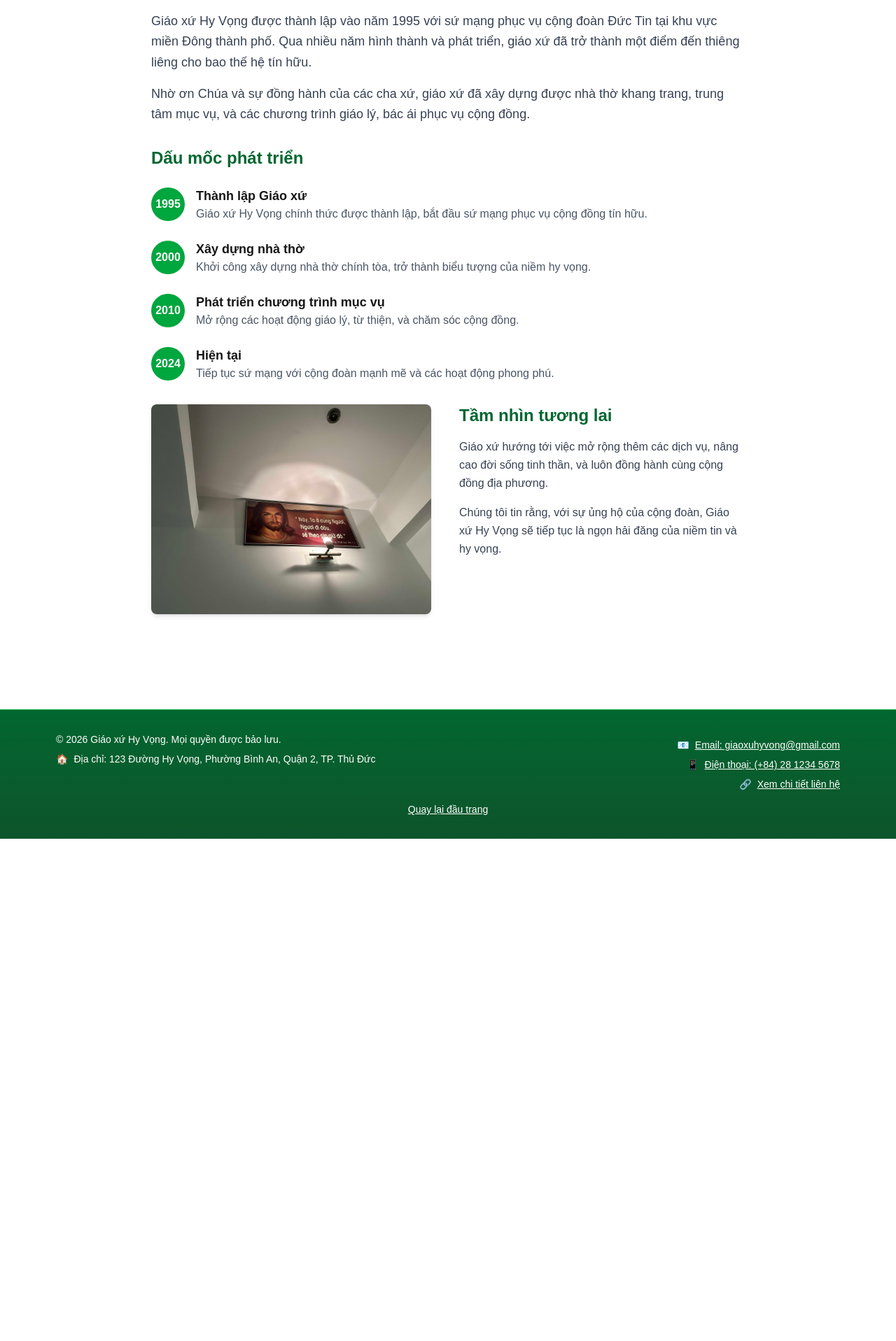
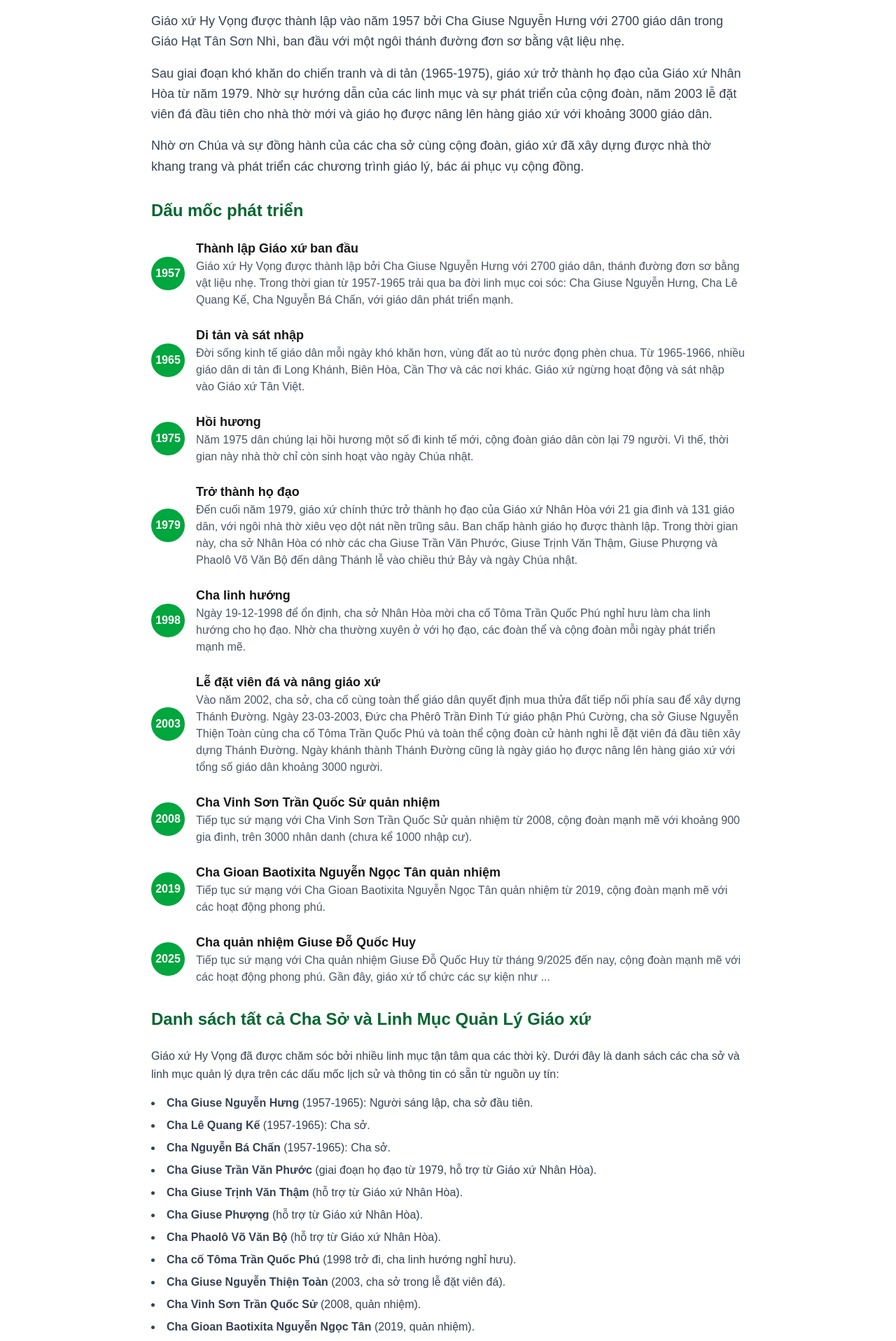
Before and after one commit to nqminhuit/church-site, a Next.js app: page /lich-su-giao-xu in a window 1280 px wide. Shown: the part 340-2257 px from the top of the page at 70% size. Before the commit the page ends 1539 px from the top, so only its background shows below. Built offline with nearby package versions, Linux system fonts and the light colour scheme.

Commit message:
use real data instead of mockup for church info

```diff
--- a/app/gio-le/page.js
+++ b/app/gio-le/page.js
@@ -13,7 +13,7 @@ export default function Page() {
         <tbody className="bg-white text-gray-800">
           <tr className="font-semibold">
             <td className="border border-gray-300 px-4 py-2">Chúa Nhật</td>
-            <td className="border border-gray-300 px-4 py-2">05:30, 07:00, 17:30</td>
+            <td className="border border-gray-300 px-4 py-2">05:30, 07:30, 17:00, 18:30</td>
             <td className="border border-gray-300 px-4 py-2">Thánh Lễ Trọng</td>
           </tr>
           <tr>
--- a/app/layout.js
+++ b/app/layout.js
@@ -26,6 +26,7 @@ export default function RootLayout({ children }) {
               <Link href="/" className="hover:underline">Trang chủ</Link>
               <Link href="/lich-su-giao-xu" className="hover:underline">Lịch sử Giáo Xứ</Link>
               <Link href="/thong-bao" className="hover:underline">Thông báo</Link>
+              <Link href="/hinh-anh" className="hover:underline">Hình ảnh</Link>
               <div className="relative group pb-2">
                 <button className="hover:underline cursor-pointer">Các hoạt động</button>
                 <div className="absolute left-0 top-full hidden group-hover:block hover:block bg-white shadow-lg rounded-md border z-50 min-w-[200px]">
@@ -58,7 +59,7 @@ export default function RootLayout({ children }) {
               <p>&copy; {new Date().getFullYear()} Giáo xứ Hy Vọng. Mọi quyền được bảo lưu.</p>
               <p className="mt-2 flex items-start">
                 <span className="mr-2">🏠</span>
-                <span>Địa chỉ: 123 Đường Hy Vọng, Phường Bình An, Quận 2, TP. Thủ Đức</span>
+                <span>Địa chỉ: 69 Phan Huy Ích, Phường 15, Quận Tân Bình, TP. Hồ Chí Minh</span>
               </p>
             </div>
             <div className="text-left md:text-right">
@@ -68,7 +69,7 @@ export default function RootLayout({ children }) {
               </p>
               <p className="mt-2 flex items-center justify-start md:justify-end">
                 <span className="mr-2">📱</span>
-                <a href="tel:+842812345678" className="underline hover:text-green-200">Điện thoại: (+84) 28 1234 5678</a>
+                <a href="tel:+842838151700" className="underline hover:text-green-200">Điện thoại: (+84) 28 3815 1700</a>
               </p>
               <p className="mt-2 flex items-center justify-start md:justify-end">
                 <span className="mr-2">🔗</span>
--- a/app/lich-su-giao-xu/page.js
+++ b/app/lich-su-giao-xu/page.js
@@ -7,18 +7,20 @@ export default function HistoryPage() {
       <section className="text-center py-12 bg-gradient-to-b from-green-100 to-green-200 rounded-lg mb-8">
         <h1 className="text-4xl font-bold text-green-800 mb-4">📜 Lịch sử Giáo xứ Hy Vọng</h1>
         <p className="text-lg text-gray-700 max-w-2xl mx-auto">
-          Khám phá hành trình hình thành và phát triển của Giáo xứ qua hơn 20 năm đồng hành cùng cộng đoàn.
+          Khám phá hành trình hình thành và phát triển của Giáo xứ từ năm 1957 đến nay, vượt qua thách thức để trở thành cộng đoàn vững mạnh.
         </p>
       </section>
 
       {/* Introduction */}
       <section className="mb-8">
         <p className="text-gray-700 leading-relaxed text-lg">
-          Giáo xứ Hy Vọng được thành lập vào năm 1995 với sứ mạng phục vụ cộng đoàn Đức Tin tại khu vực miền Đông thành phố.
-          Qua nhiều năm hình thành và phát triển, giáo xứ đã trở thành một điểm đến thiêng liêng cho bao thế hệ tín hữu.
+          Giáo xứ Hy Vọng được thành lập vào năm 1957 bởi Cha Giuse Nguyễn Hưng với 2700 giáo dân trong Giáo Hạt Tân Sơn Nhì, ban đầu với một ngôi thánh đường đơn sơ bằng vật liệu nhẹ.
         </p>
         <p className="text-gray-700 leading-relaxed mt-4 text-lg">
-          Nhờ ơn Chúa và sự đồng hành của các cha xứ, giáo xứ đã xây dựng được nhà thờ khang trang, trung tâm mục vụ, và các chương trình giáo lý, bác ái phục vụ cộng đồng.
+          Sau giai đoạn khó khăn do chiến tranh và di tản (1965-1975), giáo xứ trở thành họ đạo của Giáo xứ Nhân Hòa từ năm 1979. Nhờ sự hướng dẫn của các linh mục và sự phát triển của cộng đoàn, năm 2003 lễ đặt viên đá đầu tiên cho nhà thờ mới và giáo họ được nâng lên hàng giáo xứ với khoảng 3000 giáo dân.
+        </p>
+        <p className="text-gray-700 leading-relaxed mt-4 text-lg">
+          Nhờ ơn Chúa và sự đồng hành của các cha sở cùng cộng đoàn, giáo xứ đã xây dựng được nhà thờ khang trang và phát triển các chương trình giáo lý, bác ái phục vụ cộng đồng.
         </p>
       </section>
 
@@ -27,34 +29,91 @@ export default function HistoryPage() {
         <h2 className="text-2xl font-bold text-green-800 mb-6">Dấu mốc phát triển</h2>
         <div className="space-y-6">
           <div className="flex items-center">
-            <div className="flex-shrink-0 w-12 h-12 bg-green-600 rounded-full flex items-center justify-center text-white font-bold">1995</div>
+            <div className="flex-shrink-0 w-12 h-12 bg-green-600 rounded-full flex items-center justify-center text-white font-bold">1957</div>
             <div className="ml-4">
-              <h3 className="text-lg font-semibold">Thành lập Giáo xứ</h3>
-              <p className="text-gray-600">Giáo xứ Hy Vọng chính thức được thành lập, bắt đầu sứ mạng phục vụ cộng đồng tín hữu.</p>
+              <h3 className="text-lg font-semibold">Thành lập Giáo xứ ban đầu</h3>
+              <p className="text-gray-600">Giáo xứ Hy Vọng được thành lập bởi Cha Giuse Nguyễn Hưng với 2700 giáo dân, thánh đường đơn sơ bằng vật liệu nhẹ. Trong thời gian từ 1957-1965 trải qua ba đời linh mục coi sóc: Cha Giuse Nguyễn Hưng, Cha Lê Quang Kế, Cha Nguyễn Bá Chấn, với giáo dân phát triển mạnh.</p>
             </div>
           </div>
           <div className="flex items-center">
-            <div className="flex-shrink-0 w-12 h-12 bg-green-600 rounded-full flex items-center justify-center text-white font-bold">2000</div>
+            <div className="flex-shrink-0 w-12 h-12 bg-green-600 rounded-full flex items-center justify-center text-white font-bold">1965</div>
             <div className="ml-4">
-              <h3 className="text-lg font-semibold">Xây dựng nhà thờ</h3>
-              <p className="text-gray-600">Khởi công xây dựng nhà thờ chính tòa, trở thành biểu tượng của niềm hy vọng.</p>
+              <h3 className="text-lg font-semibold">Di tản và sát nhập</h3>
+              <p className="text-gray-600">Đời sống kinh tế giáo dân mỗi ngày khó khăn hơn, vùng đất ao tù nước đọng phèn chua. Từ 1965-1966, nhiều giáo dân di tản đi Long Khánh, Biên Hòa, Cần Thơ và các nơi khác. Giáo xứ ngừng hoạt động và sát nhập vào Giáo xứ Tân Việt.</p>
             </div>
           </div>
           <div className="flex items-center">
-            <div className="flex-shrink-0 w-12 h-12 bg-green-600 rounded-full flex items-center justify-center text-white font-bold">2010</div>
+            <div className="flex-shrink-0 w-12 h-12 bg-green-600 rounded-full flex items-center justify-center text-white font-bold">1975</div>
             <div className="ml-4">
-              <h3 className="text-lg font-semibold">Phát triển chương trình mục vụ</h3>
-              <p className="text-gray-600">Mở rộng các hoạt động giáo lý, từ thiện, và chăm sóc cộng đồng.</p>
+              <h3 className="text-lg font-semibold">Hồi hương</h3>
+              <p className="text-gray-600">Năm 1975 dân chúng lại hồi hương một số đi kinh tế mới, cộng đoàn giáo dân còn lại 79 người. Vì thế, thời gian này nhà thờ chỉ còn sinh hoạt vào ngày Chúa nhật.</p>
             </div>
           </div>
           <div className="flex items-center">
-            <div className="flex-shrink-0 w-12 h-12 bg-green-600 rounded-full flex items-center justify-center text-white font-bold">2024</div>
+            <div className="flex-shrink-0 w-12 h-12 bg-green-600 rounded-full flex items-center justify-center text-white font-bold">1979</div>
             <div className="ml-4">
-              <h3 className="text-lg font-semibold">Hiện tại</h3>
-              <p className="text-gray-600">Tiếp tục sứ mạng với cộng đoàn mạnh mẽ và các hoạt động phong phú.</p>
+              <h3 className="text-lg font-semibold">Trở thành họ đạo</h3>
+              <p className="text-gray-600">Đến cuối năm 1979, giáo xứ chính thức trở thành họ đạo của Giáo xứ Nhân Hòa với 21 gia đình và 131 giáo dân, với ngôi nhà thờ xiêu vẹo dột nát nền trũng sâu. Ban chấp hành giáo họ được thành lập. Trong thời gian này, cha sở Nhân Hòa có nhờ các cha Giuse Trần Văn Phước, Giuse Trịnh Văn Thậm, Giuse Phượng và Phaolô Võ Văn Bộ đến dâng Thánh lễ vào chiều thứ Bảy và ngày Chúa nhật.</p>
+            </div>
+          </div>
+          <div className="flex items-center">
+            <div className="flex-shrink-0 w-12 h-12 bg-green-600 rounded-full flex items-center justify-center text-white font-bold">1998</div>
+            <div className="ml-4">
+              <h3 className="text-lg font-semibold">Cha linh hướng</h3>
+              <p className="text-gray-600">Ngày 19-12-1998 để ổn định, cha sở Nhân Hòa mời cha cố Tôma Trần Quốc Phú nghỉ hưu làm cha linh hướng cho họ đạo. Nhờ cha thường xuyên ở với họ đạo, các đoàn thể và cộng đoàn mỗi ngày phát triển mạnh mẽ.</p>
+            </div>
+          </div>
+          <div className="flex items-center">
+            <div className="flex-shrink-0 w-12 h-12 bg-green-600 rounded-full flex items-center justify-center text-white font-bold">2003</div>
+            <div className="ml-4">
+              <h3 className="text-lg font-semibold">Lễ đặt viên đá và nâng giáo xứ</h3>
+              <p className="text-gray-600">Vào năm 2002, cha sở, cha cố cùng toàn thể giáo dân quyết định mua thửa đất tiếp nối phía sau để xây dựng Thánh Đường. Ngày 23-03-2003, Đức cha Phêrô Trần Đình Tứ giáo phận Phú Cường, cha sở Giuse Nguyễn Thiện Toàn cùng cha cố Tôma Trần Quốc Phú và toàn thể cộng đoàn cử hành nghi lễ đặt viên đá đầu tiên xây dựng Thánh Đường. Ngày khánh thành Thánh Đường cũng là ngày giáo họ được nâng lên hàng giáo xứ với tổng số giáo dân khoảng 3000 người.</p>
+            </div>
+          </div>
+          <div className="flex items-center">
+            <div className="flex-shrink-0 w-12 h-12 bg-green-600 rounded-full flex items-center justify-center text-white font-bold">2008</div>
+            <div className="ml-4">
+              <h3 className="text-lg font-semibold">Cha Vinh Sơn Trần Quốc Sử quản nhiệm</h3>
+              <p className="text-gray-600">Tiếp tục sứ mạng với Cha Vinh Sơn Trần Quốc Sử quản nhiệm từ 2008, cộng đoàn mạnh mẽ với khoảng 900 gia đình, trên 3000 nhân danh (chưa kể 1000 nhập cư).</p>
+            </div>
+          </div>
+          <div className="flex items-center">
+            <div className="flex-shrink-0 w-12 h-12 bg-green-600 rounded-full flex items-center justify-center text-white font-bold">2019</div>
+            <div className="ml-4">
+              <h3 className="text-lg font-semibold">Cha Gioan Baotixita Nguyễn Ngọc Tân quản nhiệm</h3>
+              <p className="text-gray-600">Tiếp tục sứ mạng với Cha Gioan Baotixita Nguyễn Ngọc Tân quản nhiệm từ 2019, cộng đoàn mạnh mẽ với các hoạt động phong phú.</p>
+            </div>
+          </div>
+          <div className="flex items-center">
+            <div className="flex-shrink-0 w-12 h-12 bg-green-600 rounded-full flex items-center justify-center text-white font-bold">2025</div>
+            <div className="ml-4">
+              <h3 className="text-lg font-semibold">Cha quản nhiệm Giuse Đỗ Quốc Huy</h3>
+              <p className="text-gray-600">Tiếp tục sứ mạng với Cha quản nhiệm Giuse Đỗ Quốc Huy từ tháng 9/2025 đến nay, cộng đoàn mạnh mẽ với các hoạt động phong phú. Gần đây, giáo xứ tổ chức các sự kiện như ...</p>
             </div>
           </div>
         </div>
+      </section>
+
+      {/* All Managing Priests */}
+      <section className="mb-8">
+        <h2 className="text-2xl font-bold text-green-800 mb-6">Danh sách tất cả Cha Sở và Linh Mục Quản Lý Giáo xứ</h2>
+        <p className="text-gray-700 leading-relaxed mb-4">
+          Giáo xứ Hy Vọng đã được chăm sóc bởi nhiều linh mục tận tâm qua các thời kỳ. Dưới đây là danh sách các cha sở và linh mục quản lý dựa trên các dấu mốc lịch sử và thông tin có sẵn từ nguồn uy tín:
+        </p>
+        <ul className="list-disc list-inside text-gray-700 space-y-2">
+          <li><strong>Cha Giuse Nguyễn Hưng</strong> (1957-1965): Người sáng lập, cha sở đầu tiên.</li>
+          <li><strong>Cha Lê Quang Kế</strong> (1957-1965): Cha sở.</li>
+          <li><strong>Cha Nguyễn Bá Chấn</strong> (1957-1965): Cha sở.</li>
+          <li><strong>Cha Giuse Trần Văn Phước</strong> (giai đoạn họ đạo từ 1979, hỗ trợ từ Giáo xứ Nhân Hòa).</li>
+          <li><strong>Cha Giuse Trịnh Văn Thậm</strong> (hỗ trợ từ Giáo xứ Nhân Hòa).</li>
+          <li><strong>Cha Giuse Phượng</strong> (hỗ trợ từ Giáo xứ Nhân Hòa).</li>
+          <li><strong>Cha Phaolô Võ Văn Bộ</strong> (hỗ trợ từ Giáo xứ Nhân Hòa).</li>
+          <li><strong>Cha cố Tôma Trần Quốc Phú</strong> (1998 trở đi, cha linh hướng nghỉ hưu).</li>
+          <li><strong>Cha Giuse Nguyễn Thiện Toàn</strong> (2003, cha sở trong lễ đặt viên đá).</li>
+          <li><strong>Cha Vinh Sơn Trần Quốc Sử</strong> (2008, quản nhiệm).</li>
+          <li><strong>Cha Gioan Baotixita Nguyễn Ngọc Tân</strong> (2019, quản nhiệm).</li>
+          <li><strong>Cha Giuse Đỗ Quốc Huy</strong> (2025 đến nay, quản nhiệm hiện tại).</li>
+        </ul>
       </section>
 
       {/* Images and Vision */}
@@ -62,7 +121,7 @@ export default function HistoryPage() {
         <div>
           <Image
             src="/photos/event2.compressed.jpg"
-            alt="Historical church event"
+            alt="Sự kiện lễ đặt viên đá xây dựng nhà thờ năm 2003"
             width={400}
             height={300}
             className="rounded-lg shadow-md object-cover"
@@ -78,6 +137,17 @@ export default function HistoryPage() {
           </p>
         </div>
       </section>
+
+      {/* Sources */}
+      <section className="mb-8">
+        <h2 className="text-2xl font-bold text-green-800 mb-6">Nguồn tham khảo</h2>
+        <p className="text-gray-700 leading-relaxed mb-4">Thông tin lịch sử được lấy từ các nguồn uy tín của Giáo hội Công giáo:</p>
+        <ul className="list-disc list-inside text-gray-700">
+          <li><a href="https://sotayconggiao.com/nhatho/gio-le-nha-tho-hy-vong-q-tan-binh/" className="underline text-green-600">Sổ Tay Công Giáo - Giờ lễ Nhà Thờ Hy Vọng (Q. Tân Bình)</a></li>
+          <li><a href="https://tgpsaigon.net/gioi-thieu-giao-xu/hy-vong-913" className="underline text-green-600">Tổng Giáo Phận Sài Gòn - Giới thiệu Giáo xứ Hy Vọng</a></li>
+          <li><a href="https://tgpsaigon.net/bai-viet/giao-xu-hy-vong-chua-thanh-than-lai-den-33671" className="underline text-green-600">Tổng Giáo Phận Sài Gòn - Sự kiện lễ Thêm Sức 2024</a></li>
+        </ul>
+      </section>
     </main>
   );
 }
--- a/app/lien-he/page.js
+++ b/app/lien-he/page.js
@@ -24,7 +24,7 @@ export default function ContactInfo() {
                 <section className="bg-white space-y-4 flex-1">
                     <div>
                         <p className="text-xl font-semibold text-green-700">🏠 Địa chỉ</p>
-                        <p className="text-gray-700">123 Đường Hy Vọng, Phường Bình An, Quận 2, TP. Thủ Đức</p>
+                        <p className="text-gray-700">69 Phan Huy Ích, Phường 15, Quận Tân Bình, TP. Hồ Chí Minh</p>
                     </div>
                     <div>
                         <p className="text-xl font-semibold text-green-700">📧 Email</p>
@@ -32,7 +32,7 @@ export default function ContactInfo() {
                     </div>
                     <div>
                         <p className="text-xl font-semibold text-green-700">📱 Điện thoại</p>
-                        <a href="tel:+842812345678" className="text-gray-700 hover:text-green-800 underline">(+84) 28 1234 5678</a>
+                        <a href="tel:+842838151700" className="text-gray-700 hover:text-green-800 underline">(+84) 28 3815 1700</a>
                     </div>
                     <div>
                         <p className="text-xl font-semibold text-green-700">⛪ Giờ hành chính</p>
@@ -73,11 +73,11 @@ export default function ContactInfo() {
             </div>
 
             <iframe className="w-full min-h-[300px] md:h-full rounded-lg shadow mt-8"
-                src="https://www.google.com/maps/embed?pb=!1m18!1m12!1m3!1d3918.7867844783646!2d106.62908767606874!3d10.827622489324279!2m3!1f0!2f0!3f0!3m2!1i1024!2i768!4f13.1!3m3!1m2!1s0x3175297d190a60b9%3A0x31136e6c8eed5a31!2sHy%20Vong%20Parish%20Church!5e0!3m2!1sen!2s!4v1752238668986!5m2!1sen!2s"
+                src="https://www.google.com/maps/embed?pb=!1m18!1m12!1m3!1d3918.7867844783646!2d106.649!3d10.796!2m3!1f0!2f0!3f0!3m2!1i1024!2i768!4f13.1!3m3!1m2!1s0x3175297d190a60b9%3A0x31136e6c8eed5a31!2s69%20Phan%20Huy%20Ich,%20Phuong%2015,%20Tan%20Binh!5e0!3m2!1sen!2s!4v1752238668986!5m2!1sen!2s"
                 allowFullScreen=""
                 loading="lazy"
                 referrerPolicy="no-referrer-when-downgrade"
-                title="Bản đồ vị trí Giáo xứ Hy Vọng"
+                title="Bản đồ vị trí Giáo xứ Hy Vọng tại Tân Bình"
             />
         </div>
     );
--- a/app/page.js
+++ b/app/page.js
@@ -61,7 +61,7 @@ export default function HomePage() {
         <div className="md:col-span-2 space-y-10">
           <section>
             <h2 className="text-xl font-semibold text-green-700 mb-2">🌟 Giới thiệu</h2>
-            <p className="text-gray-700 leading-relaxed">Giáo xứ Hy Vọng được thành lập năm XXXX, là nơi quy tụ cộng đoàn tín hữu cùng nhau cầu nguyện, chia sẻ đức tin và phục vụ tha nhân. Chúng tôi luôn chào đón mọi người đến tham dự Thánh lễ và các hoạt động mục vụ.</p>
+            <p className="text-gray-700 leading-relaxed">Giáo xứ Hy Vọng được thành lập và phát triển từ năm 1957 tại Giáo Hạt Tân Sơn Nhì, là nơi quy tụ cộng đoàn tín hữu cùng nhau cầu nguyện, chia sẻ đức tin và phục vụ tha nhân. Chúng tôi luôn chào đón mọi người đến tham dự Thánh lễ và các hoạt động mục vụ.</p>
           </section>
 
 
@@ -100,8 +100,8 @@ export default function HomePage() {
           <section>
             <h2 className="text-xl font-semibold text-green-700 mb-2">⛪ Giờ lễ trong tuần</h2>
             <ul className="list-disc list-inside text-gray-700 space-y-1">
-              <li>Chúa Nhật: 5h30, 7h00, 17h30</li>
-              <li>Thứ Hai - Thứ Bảy: 5h00 sáng</li>
+              <li>Chúa Nhật: 05:30, 07:30, 17:00, 18:30</li>
+              <li>Thứ Hai - Thứ Bảy: 05:00, 18:00</li>
             </ul>
             <Link href="/gio-le" className="text-green-800 underline text-sm mt-2 inline-block">Xem chi tiết &raquo;</Link>
           </section>
```
